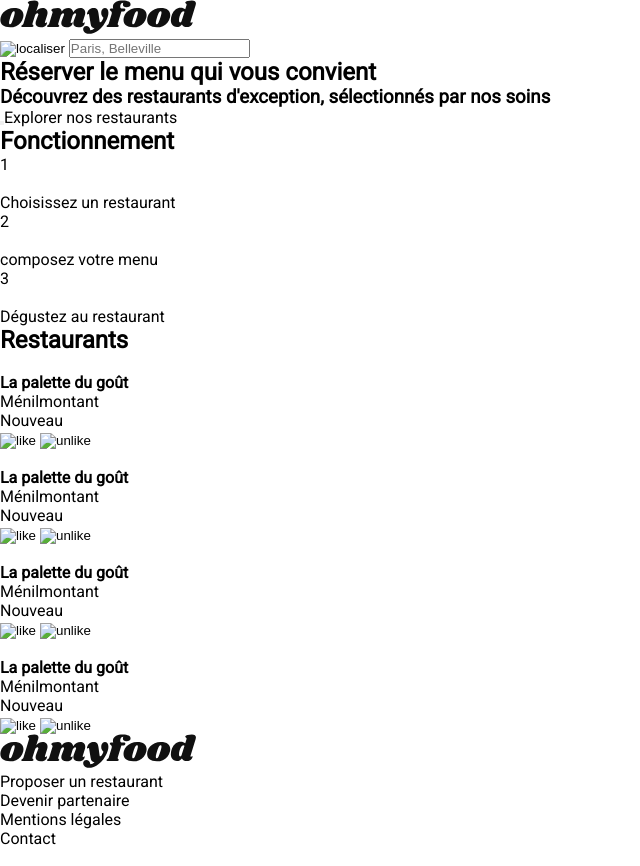
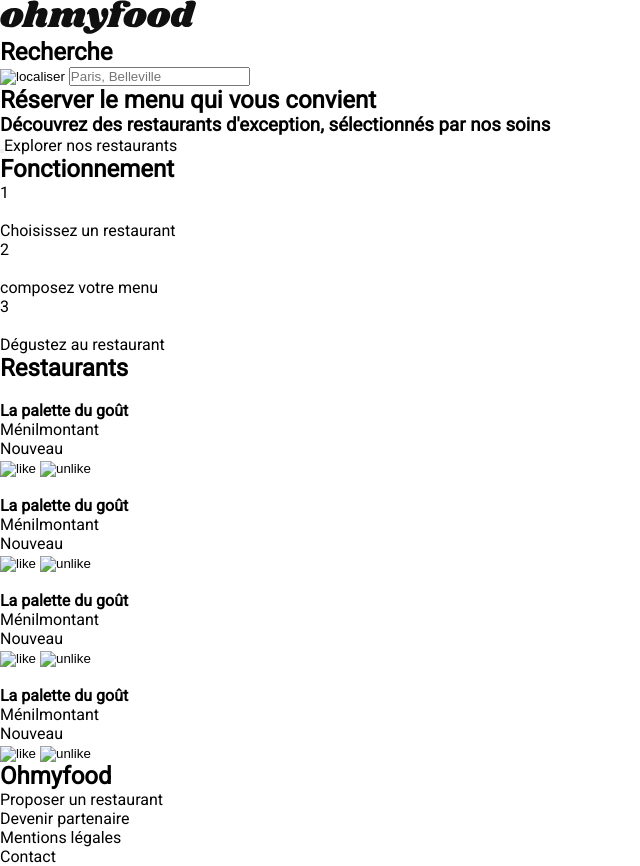
Before and after one commit to SebDelile/SebastienDelile_03_17122020, a website: page index.html in a window 1280 px wide. Shown: the whole page, without its empty margins (0-640 px from the left). Drawn offline with Linux system fonts and the light colour scheme; a web font is replaced by a local one.

Commit message:
reorga html
logo footer passé en texte
reorga des sections

```diff
--- a/index.html
+++ b/index.html
@@ -13,19 +13,17 @@
     <header class="header">
         <img class="header__logo" src="public/img/logo/ohmyfood@2x.svg" alt="Ohmyfood">
     </header>
-    <main class="container">
     <div class="loadingSpinner"></div>
     <section class="search">
-            <div class="search__locate">
+        <h2 class="search__title">Recherche</h2> <!--Display none-->
         <input class="search__icon" type="image" src="" alt="localiser">
         <input class="search__input" type="text" placeholder="Paris, Belleville">
-            </div>
-            <div class="search__slogan">
-                <h1 class="search__title">Réserver le menu qui vous convient</h1>
-                <h3 class="search__subtitle">Découvrez des restaurants d'exception, sélectionnés par nos soins
-                </h3>
-                <button class="search__button" type="button"></button>Explorer nos restaurants</button>
-            </div>
+    </section>
+
+    <section class="presentation">
+        <h1 class="presentation__title">Réserver le menu qui vous convient</h1>
+        <h3 class="presentation__subtitle">Découvrez des restaurants d'exception, sélectionnés par nos soins</h3>
+        <button class="presentation__button" type="button"></button>Explorer nos restaurants</button>
     </section>
     <section class="principle">
         <h2 class="principle__title">Fonctionnement</h2>
@@ -90,10 +88,9 @@
             </article>
         </div>
     </section>
-    </main>
 
     <footer class="footer">
-        <img class="footer__logo" src="public/img/logo/ohmyfood@2x.svg" alt="Ohmyfood">
+        <h2 class="footer__logo">Ohmyfood</h2>
         <p class="footer__text"><a><img src="#" alt="" />Proposer un restaurant</a></p>
         <p class="footer__text"><a><img src="#" alt="" />Devenir partenaire</a></p>
         <p class="footer__text"><a>Mentions légales</a></p>
```
Also changed, not shown: menu_alafrancaise.html (+1 -1 lines). Lines whose indentation alone changed are shown as unchanged.
